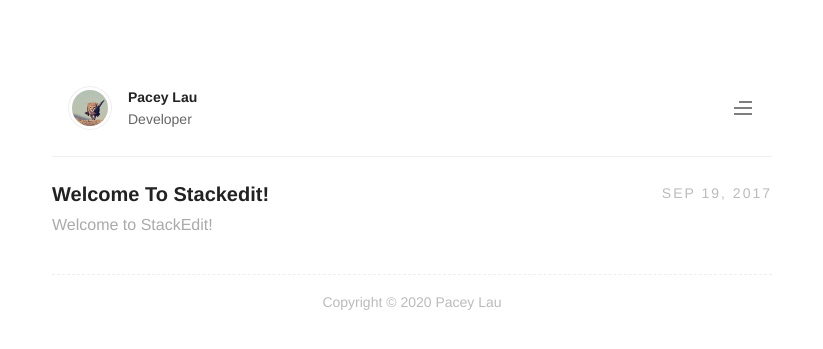
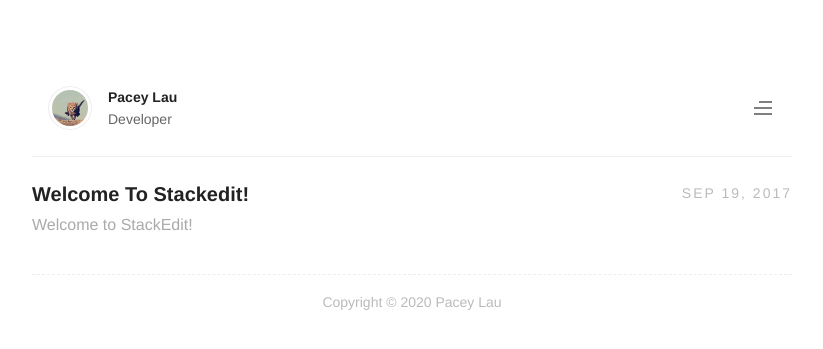
Before and after one commit to Pacey6/Pacey6.github.io, a Jekyll site: the page built from index.html, in a window 1280 px wide. Shown: the top 349 px of the page, without its empty margins (228-1051 px from the left). Built offline with Jekyll 4.4.1, drawn with Linux system fonts in a browser that asks for light colours; the list of posts is cut into pages by our own code.

Commit message:
Adjust mobile layout

```diff
--- a/styles/base.css
+++ b/styles/base.css
@@ -14,7 +14,7 @@
 body {
   max-width: 800px;
   margin: 0 auto;
-  padding: 60px 40px;
+  padding: 60px 20px;
 }
 
 a {
```
